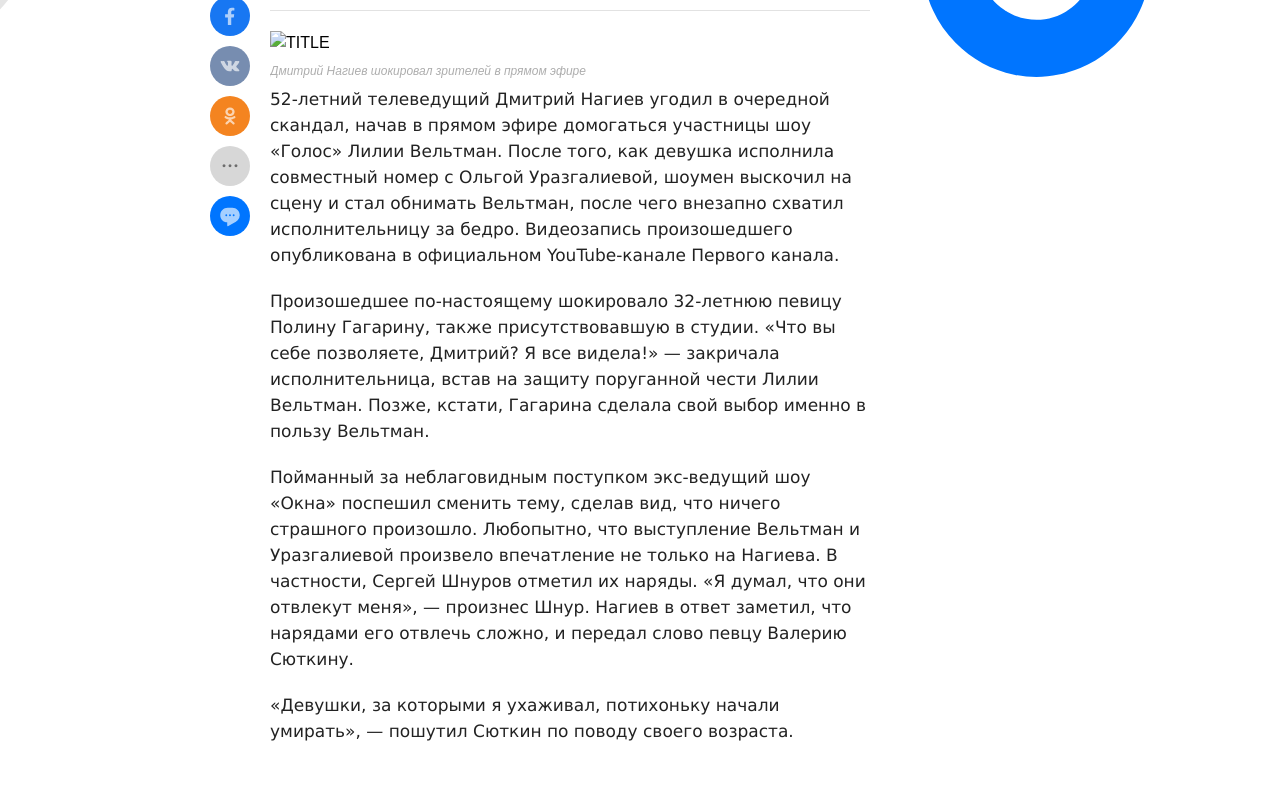
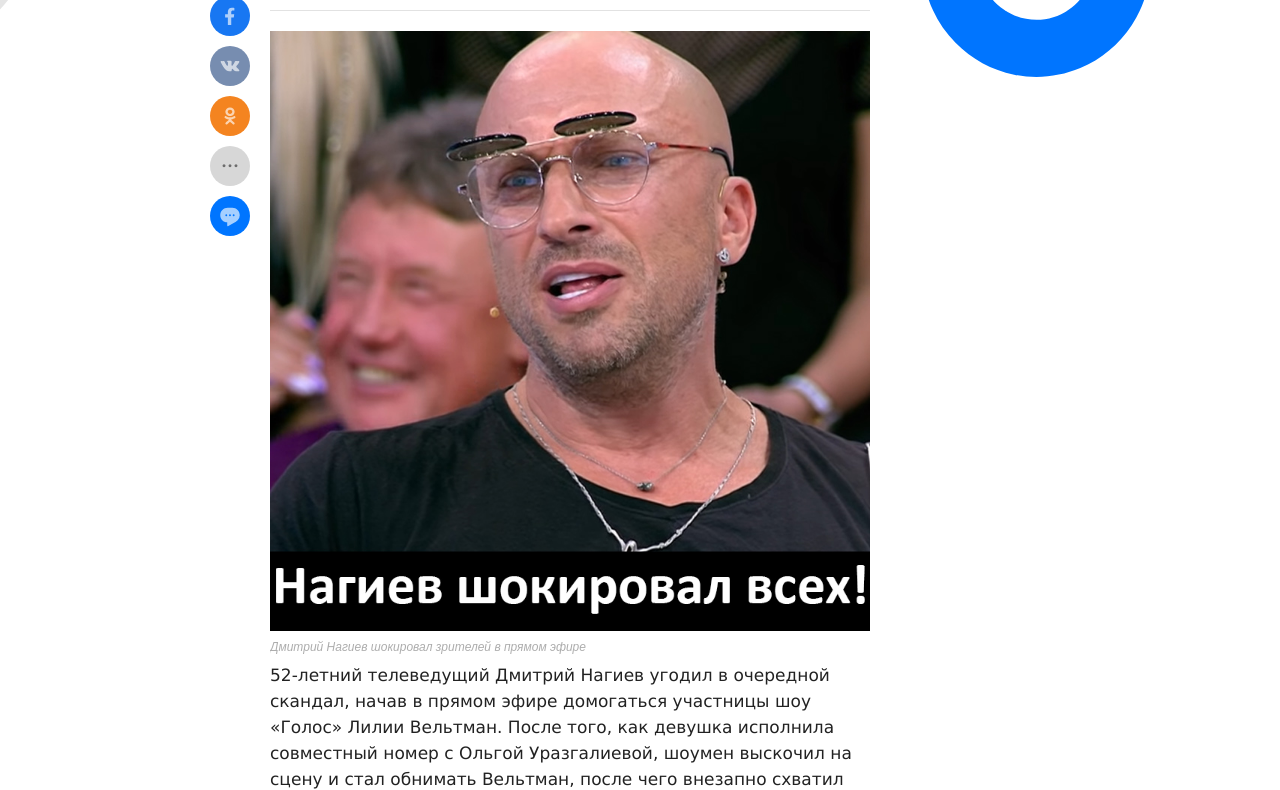
Before and after one commit to LukumRahat/bug-free-engine, a plain HTML site: page index.html in a window 1280 px wide. Shown: the part 244-1034 px from the top of the page. Drawn offline with Linux system fonts and the light colour scheme; a web font is replaced by a local one.

Commit message:
Update index.html

```diff
--- a/index.html
+++ b/index.html
@@ -2393,7 +2393,7 @@
                                                             <div class="media">
                                                                 <div class="media__size">
                                                                     <div class="photoview__open">
-                                                                        <img src="image.jpg" alt="TITLE" />
+                                                                        <img src="n.jpg" alt="TITLE" />
                                                                     </div>
                                                                 </div>
                                                                 <div class="media__copyright ">
```
